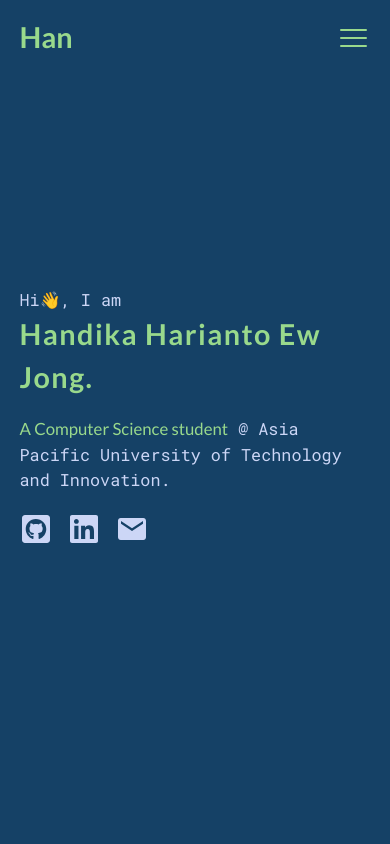
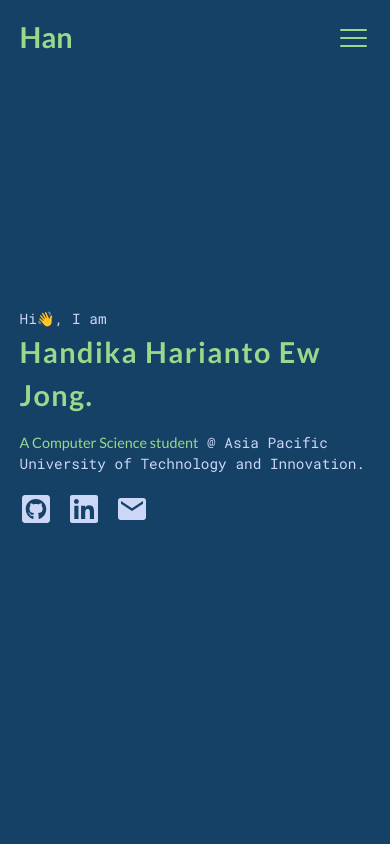
Before and after one commit to handikaharianto/portfolio-web-v1, a React (Create React App) app: page / in a window 390 px wide. Shown: the top 844 px of the page. Built offline with nearby package versions, Linux system fonts and the light colour scheme.

Commit message:
Fix Typography for mobile layout

```diff
--- a/src/Hero/Hero.css
+++ b/src/Hero/Hero.css
@@ -9,7 +9,7 @@
 .hero span {
   color: var(--clr-light-gray-2);
   font-family: var(--ff-secondary);
-  font-size: 1.05rem;
+  font-size: 0.9rem;
 }
 
 .hero__name {
@@ -18,7 +18,7 @@
 
 .hero__desc {
   margin: 1em 0;
-  font-size: 1.05rem;
+  font-size: 0.9rem;
 }
 
 .socials {
@@ -36,3 +36,13 @@
 .socials__link:hover {
   color: var(--clr-light-green);
 }
+
+@media (min-width: 768px) {
+  .hero span {
+    font-size: 1.05rem;
+  }
+
+  .hero__desc {
+    font-size: 1.05rem;
+  }
+}
--- a/src/Projects/Projects.css
+++ b/src/Projects/Projects.css
@@ -29,7 +29,7 @@
 
 .project-item__title {
   color: var(--clr-light-gray-2);
-  font-size: clamp(1rem, 4vw, 1.5rem);
+  font-size: clamp(1rem, 5vw, 1.5rem);
   font-weight: 700;
   transition: all 0.3s linear;
 }
```
